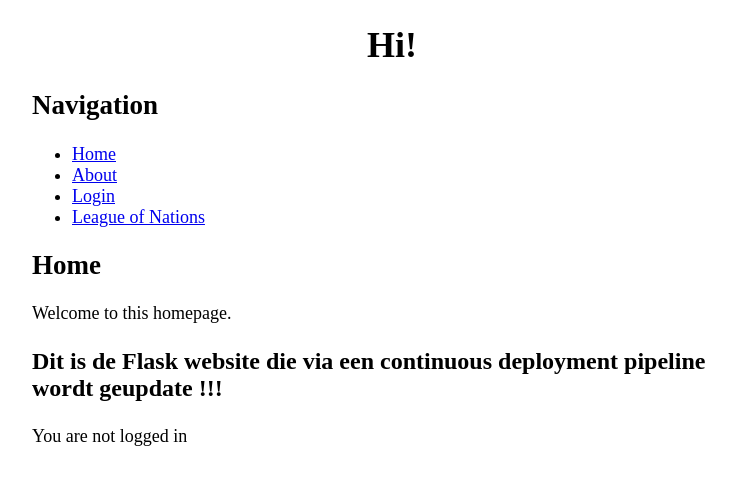
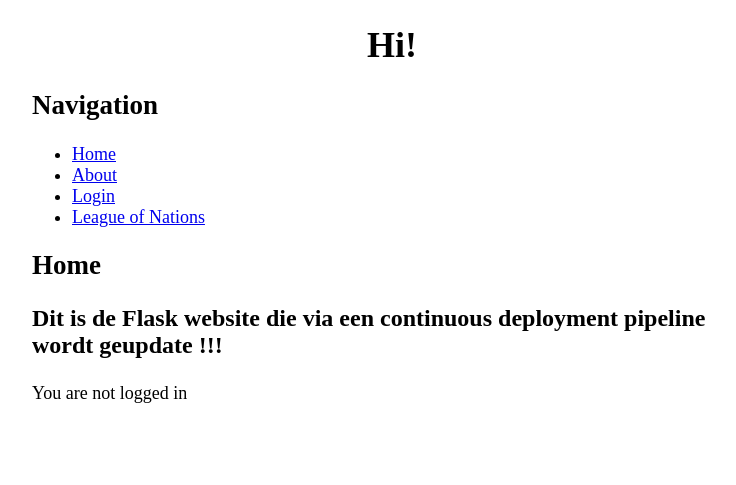
Before and after one commit to Martijns3/CD-repo, a Flask app: page / in a window 1280 px wide. Shown: the top 485 px of the page, without its empty margins (248-984 px from the left). Run offline with Flask 2, Linux system fonts and the light colour scheme.

Commit message:
Flask-website

```diff
--- a/Flask-website/static/style.css
+++ b/Flask-website/static/style.css
@@ -14,6 +14,7 @@ h1 {
 
 .boldText {
     font-weight: bold;
+
 }
 
 .error {
--- a/Flask-website/templates/index.html
+++ b/Flask-website/templates/index.html
@@ -1,9 +1,11 @@
 {% extends "base.html" %}
 {% block content %}
 <h2>Home</h2>
-<p>Welcome to this homepage.</p>
+<p></p>
 
 <p class="largeText boldText">Dit is de Flask website die via een continuous deployment pipeline wordt geupdate
     !!!</p>
 <body2>{{logout_message}}</body2>
+
+
 {% endblock content %}
```
